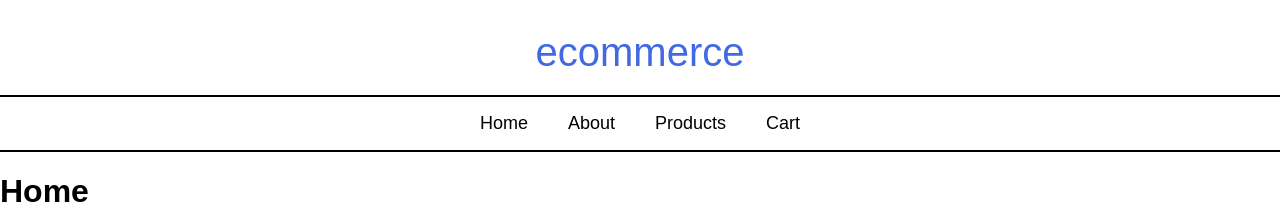
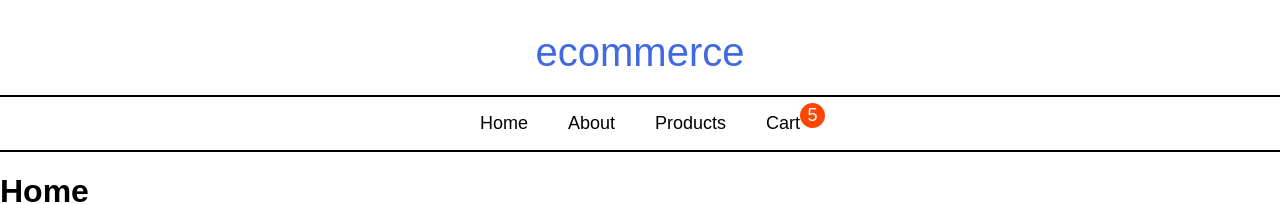
Before and after one commit to parveen232/ecommerce, a React (Vite) app: page / in a window 1280 px wide. Shown: the top 204 px of the page. Built offline with nearby package versions, Linux system fonts and the light colour scheme.

Commit message:
add cart number

```diff
--- a/src/Navbar.jsx
+++ b/src/Navbar.jsx
@@ -14,7 +14,10 @@ export default function Navbar() {
           <Link to="./products" as={NavLink}>Products</Link>
         </li>
         <li>
-          <Link to="./cart" as={NavLink}>Cart</Link>
+          <Link to="./cart" as={NavLink} className="cart-btn">
+            Cart
+            <div className="cart-num">5</div>
+          </Link>
         </li>
       </ul>
     </div>
--- a/src/styles.css
+++ b/src/styles.css
@@ -40,6 +40,24 @@ body {
   color: #000;
   text-decoration: none;
   font-size: 18px;
+}
+
+.cart-btn {
+  position: relative;
+}
+
+.cart-num {
+  position: absolute;
+  top: -10px;
+  right: -25px;
+  color: #fff;
+  background-color: orangered;
+  width: 25px;
+  height: 25px;
+  display: flex;
+  align-items: center;
+  justify-content: center;
+  border-radius: 50vh;
 }
 
 .items-container {
```
